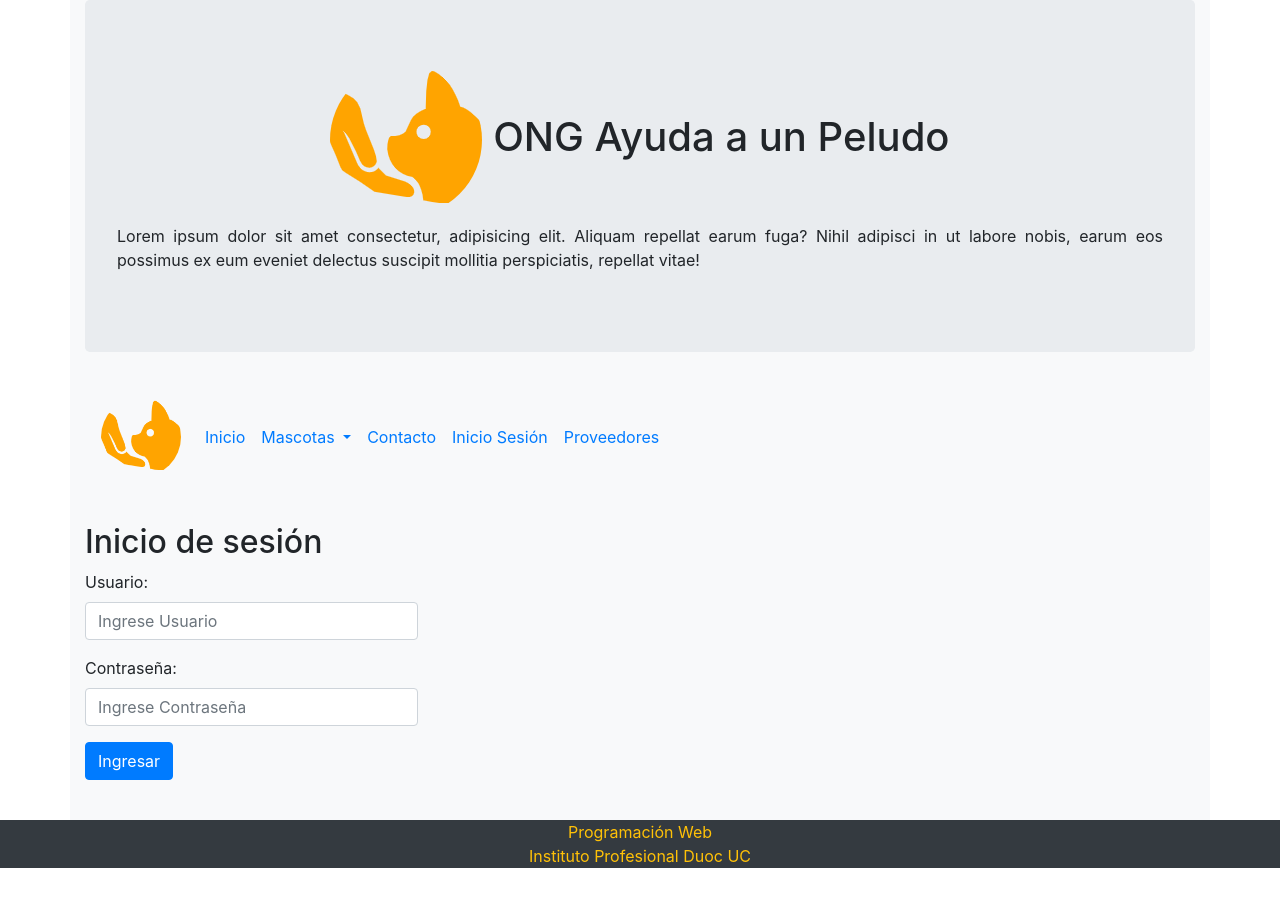
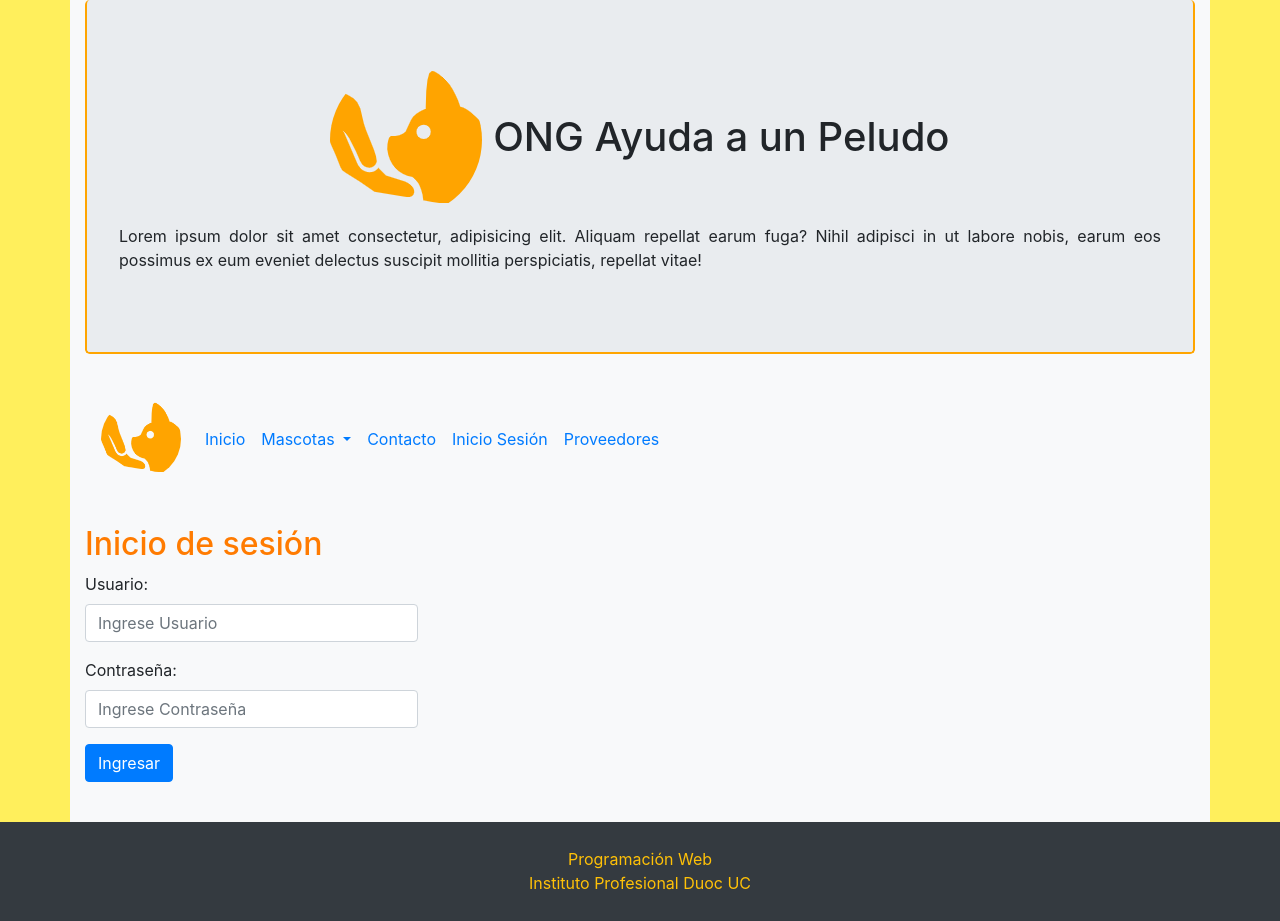
Before and after one commit to Paulysile/ONG_P3_PWEB, a Django app: page /formulario in a window 1280 px wide. Before the commit the page ends 868 px from the top, so only its background shows below. Run offline with Django 3.2, Linux system fonts and the light colour scheme; some libraries are stand-ins or nearby versions.

Commit message:
Actualización estilo.css
Actualización de archivo estilo.css para aplicar al proyecto.

```diff
--- a/core/static/core/css/estilo.css
+++ b/core/static/core/css/estilo.css
@@ -7,3 +7,39 @@
     border-color: black;
     padding-top: 3%;
 }
+
+/* formato */
+
+body {
+    font-family: -apple-system, BlinkMacSystemFont, 'Segoe UI', Roboto, Oxygen, Ubuntu, Cantarell, 'Open Sans', 'Helvetica Neue', sans-serif;
+    background-color: rgb(255, 239, 92);
+}
+
+.jumbotron{
+    border-bottom: orange 2px solid;
+    border-right: orange 2px solid;
+    border-left: orange 2px solid;
+    border-width: 5%;
+
+}
+
+h2 {
+    color: rgb(255, 123, 0);
+}
+
+h3 {
+    color: rgb(255, 123, 0);
+}
+
+.row{
+    padding-top: 2%;
+    padding-bottom: 2%;
+}
+
+.table{
+    margin-top: 5%;
+}
+
+#formulario{
+    width: 100%;
+}
```
